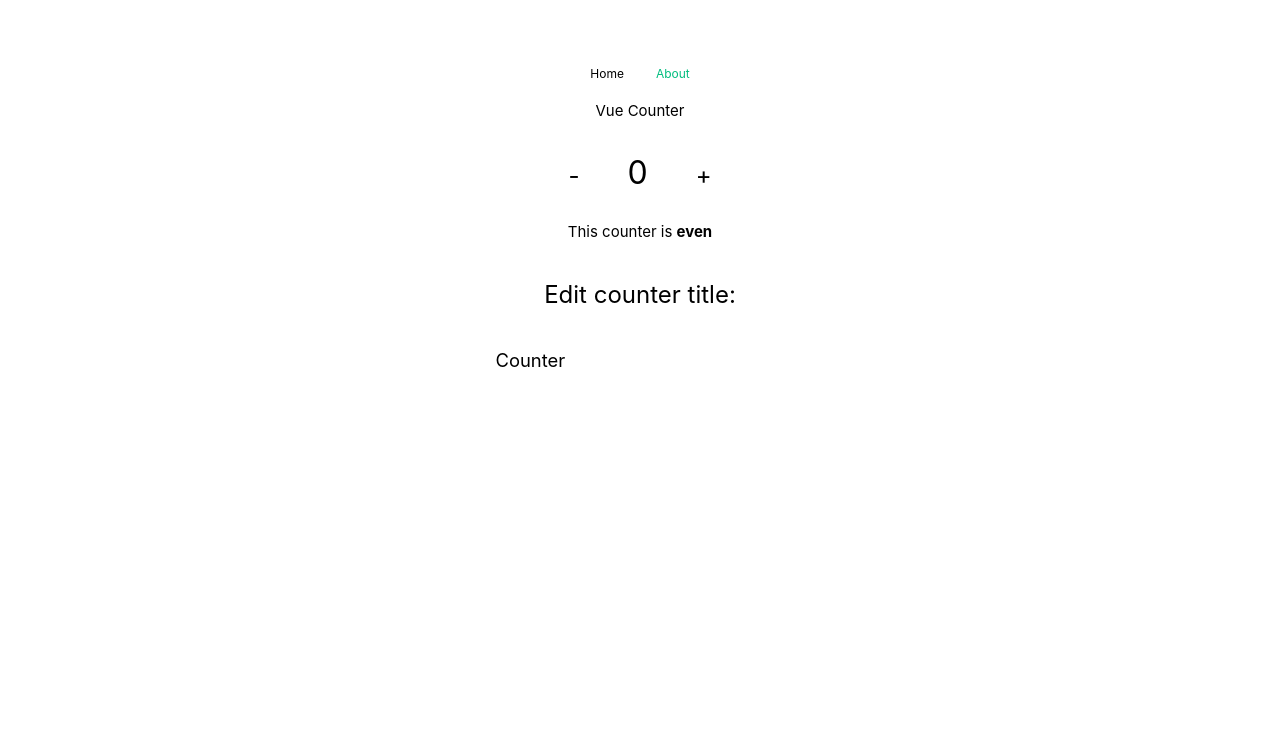
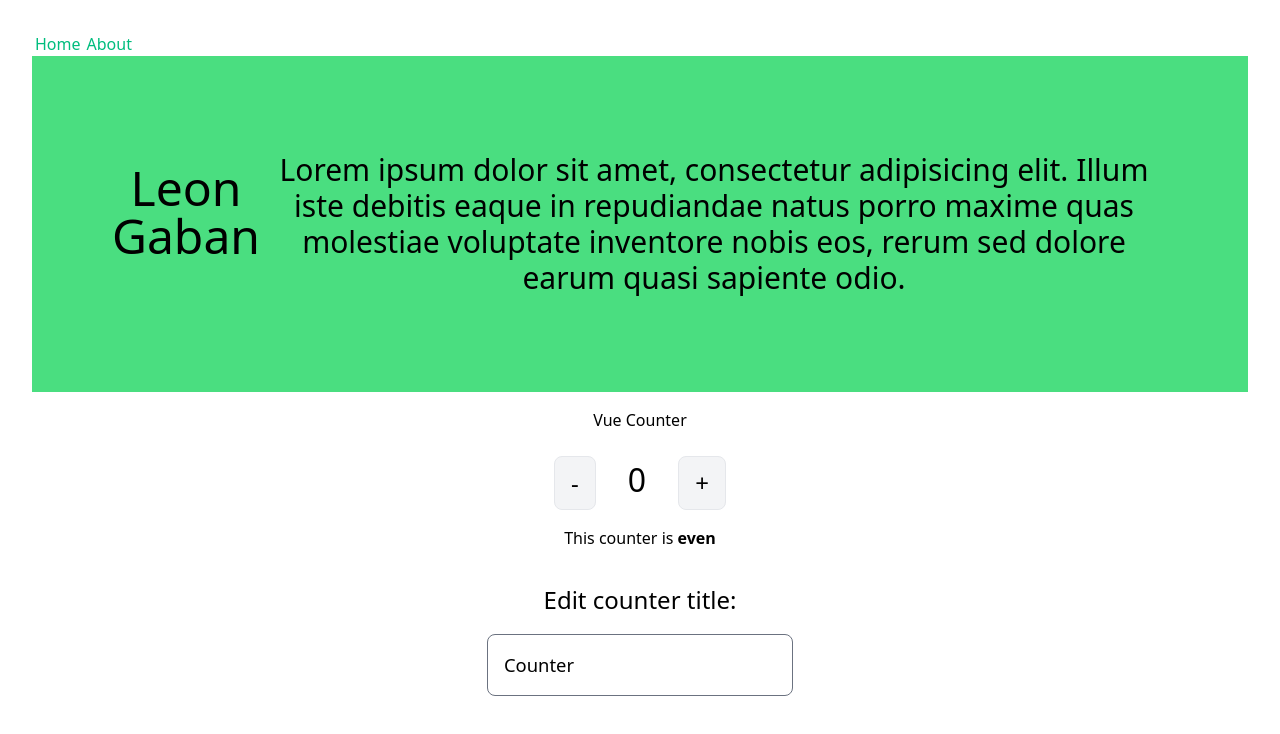
Before and after one commit to leongaban/vue-composition-app, a Vue app: page / in a window 1280 px wide. Shown: the top 734 px of the page. Built offline with nearby package versions, Linux system fonts and the light colour scheme.

Commit message:
added postcss and updated tailwind config

```diff
--- a/package.json
+++ b/package.json
@@ -26,9 +26,11 @@
     "@vitejs/plugin-vue": "^5.0.4",
     "@vue/test-utils": "^2.4.5",
     "@vue/tsconfig": "^0.5.1",
+    "autoprefixer": "^10.4.19",
     "cypress": "^13.7.2",
     "jsdom": "^24.0.0",
     "npm-run-all2": "^6.1.2",
+    "postcss": "^8.4.38",
     "prettier-plugin-tailwindcss": "^0.6.4",
     "start-server-and-test": "^2.0.3",
     "tailwindcss": "^3.4.4",
--- /dev/null
+++ b/postcss.config.cjs
@@ -0,0 +1,6 @@
+module.exports = {
+  plugins: {
+    tailwindcss: {},
+    autoprefixer: {},
+  },
+}
--- a/src/App.vue
+++ b/src/App.vue
@@ -6,42 +6,22 @@
     <RouterLink to="/about">About</RouterLink>
   </nav>
 
+  <section
+    class="bg-green-400 flex items-center justify-center text-center text-3xl p-12 md:p-14 lg:p-16 xl:p-20"
+  >
+    <h1 class="text-5xl">Leon Gaban</h1>
+    <p class="text-black">
+      Lorem ipsum dolor sit amet, consectetur adipisicing elit. Illum iste debitis eaque in
+      repudiandae natus porro maxime quas molestiae voluptate inventore nobis eos, rerum sed dolore
+      earum quasi sapiente odio.
+    </p>
+  </section>
+
   <RouterView />
+
+  <!-- <router-view v-slot="{ Component }">
+    <keep-alive>
+      <component :is="Component" />
+    </keep-alive>
+  </router-view> -->
 </template>
-
-<style scoped>
-header {
-  line-height: 1.5;
-  max-height: 100vh;
-}
-
-.logo {
-  display: block;
-  margin: 0 auto 2rem;
-}
-
-nav {
-  width: 100%;
-  font-size: 12px;
-  text-align: center;
-  margin-top: 2rem;
-}
-
-nav a.router-link-exact-active {
-  color: var(--color-text);
-}
-
-nav a.router-link-exact-active:hover {
-  background-color: transparent;
-}
-
-nav a {
-  display: inline-block;
-  padding: 0 1rem;
-  border-left: 1px solid var(--color-border);
-}
-
-nav a:first-of-type {
-  border: 0;
-}
-</style>
--- a/src/assets/base.css
+++ b/src/assets/base.css
@@ -2,6 +2,7 @@
 @tailwind components;
 @tailwind utilities;
 
+/*
 *,
 *::before,
 *::after {
@@ -35,4 +36,4 @@ body {
   text-rendering: optimizeLegibility;
   -webkit-font-smoothing: antialiased;
   -moz-osx-font-smoothing: grayscale;
-}
+} */
--- a/src/views/HomeView.vue
+++ b/src/views/HomeView.vue
@@ -1,16 +1,21 @@
 <script setup lang="ts">
-import {
-  computed,
-  onBeforeMount,
-  onBeforeUnmount,
-  onMounted,
-  onUnmounted,
-  reactive,
-  watch,
-} from 'vue'
+/*
+  imports
+*/
+import { computed, reactive, watch, onMounted } from 'vue'
 
+/*
+  title
+*/
 const title = 'Vue Counter'
 
+onMounted(() => {
+  console.log('Do stuff related to title')
+})
+
+/*
+  counter
+*/
 const counterData = reactive({
   count: 0,
   title: 'Counter',
@@ -35,20 +40,8 @@ const increaseCounter = (amount: number, event: Event): number => {
 
 const decreaseCounter = (amount: number): number => (counterData.count -= amount)
 
-onBeforeMount(() => {
-  console.log('Component is about to mount')
-})
-
 onMounted(() => {
-  console.log('Component is mounted')
-})
-
-onBeforeUnmount(() => {
-  console.log('onBeforeUnmount')
-})
-
-onUnmounted(() => {
-  console.log('onUnmounted')
+  console.log('Do stuff related to Counter')
 })
 </script>
 
@@ -56,9 +49,11 @@ onUnmounted(() => {
   <div class="home">
     <div>
       <h1>{{ title }}</h1>
-      <button class="btn" @click="decreaseCounter(1)">-</button>
+      <button class="btn border bg-gray-100 rounded-lg" @click="decreaseCounter(1)">-</button>
       <span class="counter">{{ counterData.count }}</span>
-      <button class="btn" @click="increaseCounter(1, $event)">+</button>
+      <button class="btn border bg-gray-100 rounded-lg" @click="increaseCounter(1, $event)">
+        +
+      </button>
     </div>
 
     <p>
@@ -67,7 +62,7 @@ onUnmounted(() => {
 
     <div class="edit">
       <h4>Edit counter title:</h4>
-      <input v-model="counterData.title" type="text" />
+      <input v-model="counterData.title" type="text" class="border border-gray-500 rounded-lg" />
     </div>
   </div>
 </template>
--- a/tailwind.config.js
+++ b/tailwind.config.js
@@ -1,8 +1,16 @@
 /** @type {import('tailwindcss').Config} */
 export default {
-  content: [],
+  content: [
+    './src/*.{vue,js,ts,jsx,tsx}',
+    './src/views/*.{vue,js,ts,jsx,tsx}',
+    './src/components/*.{vue,js,ts,jsx,tsx}',
+  ],
   theme: {
-    extend: {},
+    extend: {
+      colors: {
+        'twitter-blue': '#1DA1F2',
+      },
+    },
   },
   plugins: [],
 }
```
Also changed, not shown: 1 other file (tests, documents, lock files or other folders).
